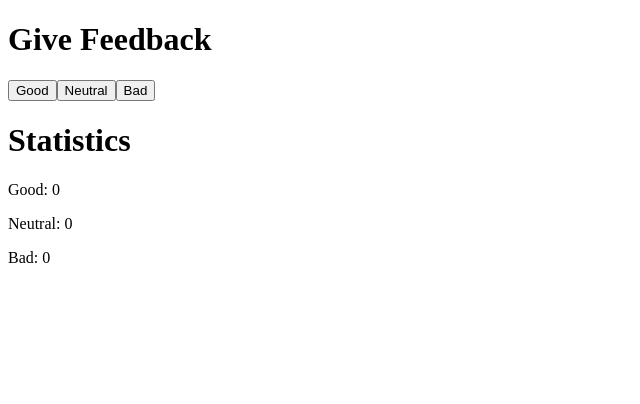
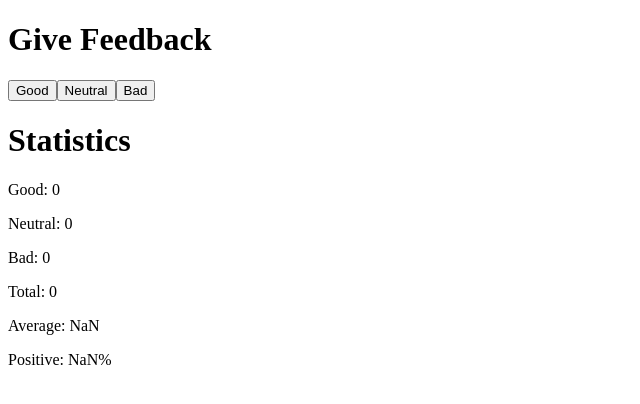
Before and after one commit to jstamant/full-stack-open, a React (Vite) app in the folder part1/unicafe/: page / in a window 1280 px wide. Shown: the top 404 px of the page, without its empty margins (0-640 px from the left). Built offline with nearby package versions, Linux system fonts and the light colour scheme.

Commit message:
Added submission for exercise 1.7

```diff
--- a/part1/unicafe/src/App.jsx
+++ b/part1/unicafe/src/App.jsx
@@ -4,6 +4,9 @@ const App = () => {
   const [good, setGood] = useState(0)
   const [neutral, setNeutral] = useState(0)
   const [bad, setBad] = useState(0)
+  const total = good + neutral + bad
+  const average = (good - bad) / total
+  const positive = good / total * 100
 
   return (
     <div>
@@ -15,6 +18,9 @@ const App = () => {
       <p>Good: {good}</p>
       <p>Neutral: {neutral}</p>
       <p>Bad: {bad}</p>
+      <p>Total: {total}</p>
+      <p>Average: {average}</p>
+      <p>Positive: {positive}%</p>
     </div>
   )
 }
```
